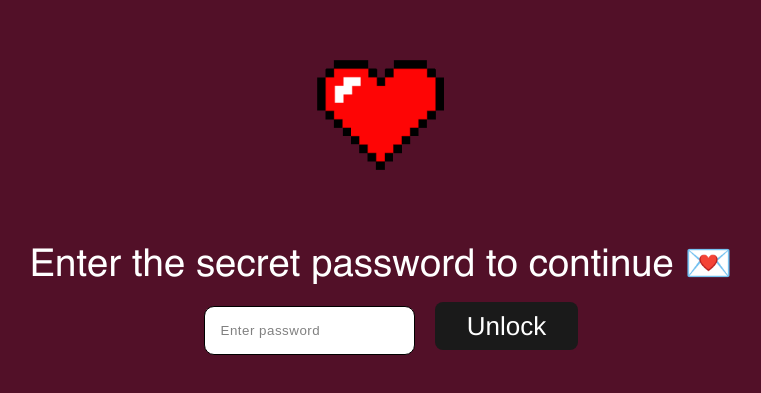
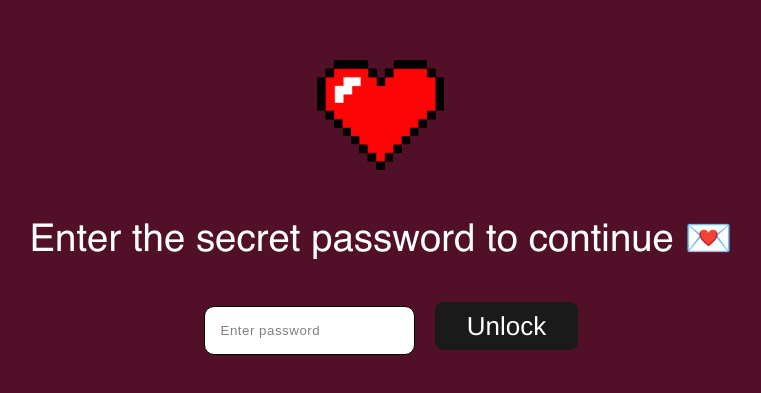
Before and after one commit to Teresawithoutah/white-toyota-corolla_connections, a React (Vite) app: page / in a window 1280 px wide. Shown: the part 193-586 px from the top of the page, without its empty margins (259-1020 px from the left). Built offline with nearby package versions, Linux system fonts and the light colour scheme; the HTML template or start-up script is replaced by a standard one.

Commit message:
Update margin-bottom for instructions text in App.css to improve layout

```diff
--- a/src/App.css
+++ b/src/App.css
@@ -31,7 +31,7 @@
 .instructions-text {
   font-family: 'Helvetica';
   font-size: 3vw;
-  margin-top: 25px;
+  margin-bottom: 25px;
 }
 
 input.password-input {
```
